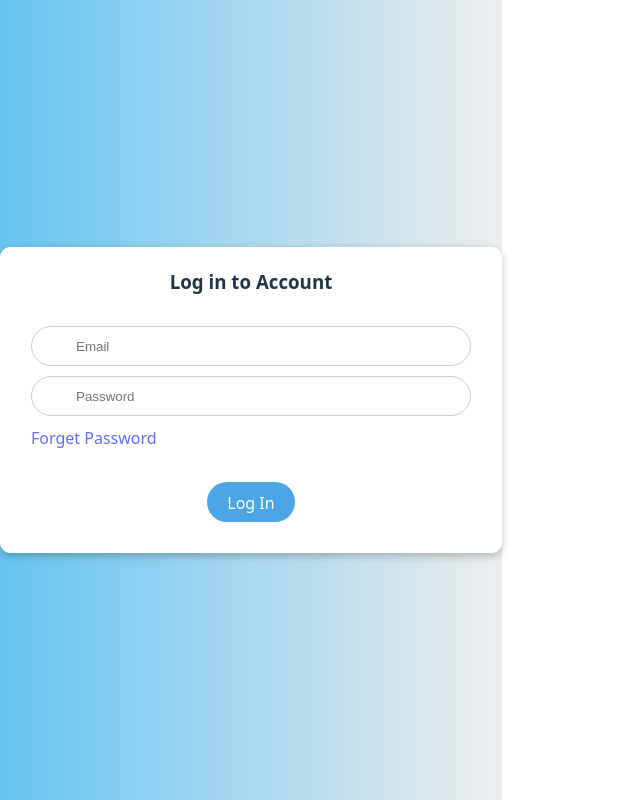
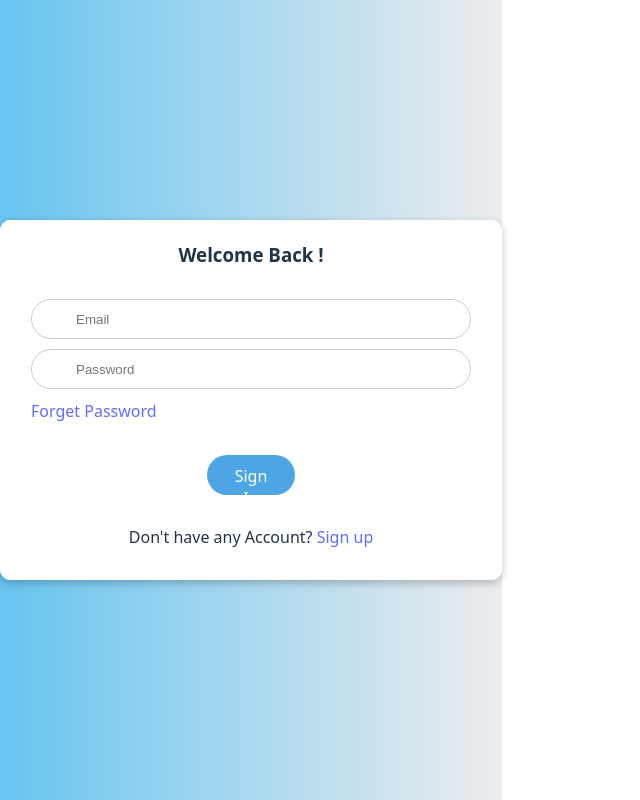
Before and after one commit to hp2604/Tenantrix-Frontend, a React (Vite) app: page /login in a window 1280 px wide. Shown: the whole page, without its empty margins (0-640 px from the left). Built offline with nearby package versions, Linux system fonts and the light colour scheme; no server answers.

Commit message:
Fix : Sign up link

```diff
--- /dev/null
+++ b/src/pages/Auth/Login/Login.css
@@ -0,0 +1,5 @@
+#login-link{
+    margin-top: 20px;
+    display: flex;
+    justify-content: center;
+}
--- a/src/pages/Auth/Login/index.jsx
+++ b/src/pages/Auth/Login/index.jsx
@@ -5,60 +5,87 @@ import Button from "../../../components/Button";
 import { useFormik } from "formik";
 import Loader from "../../../components/Loader";
 import { login } from "../../../services/Auth";
-import {  LoginSchemas } from "../../../schema";
+import { LoginSchemas } from "../../../schema";
 import { useDispatch } from "react-redux";
 import { setUser } from "../../../store/slice/UserSlice";
 import { useNavigate } from "react-router-dom";
 import { getToken, setToken } from "../../../util/Token";
+import "./Login.css"
 
-const Login=()=>{
-    const initialValue={
-        email:"",
-        password :""
-    }
-     const dispatch=useDispatch();
-     const navigate=useNavigate();
-    const [loading,setLoading]=useState(false);
-    const[error,setError]=useState(null);
-    const{values,handleSubmit,errors,touched,handleChange}=useFormik({
+const Login = () => {
+  const initialValue = {
+    email: "",
+    password: "",
+  };
+  const dispatch = useDispatch();
+  const navigate = useNavigate();
+  const [loading, setLoading] = useState(false);
+  const [error, setError] = useState(null);
+  const { values, handleSubmit, errors, touched, handleChange } = useFormik({
     initialValues: initialValue,
-        validationSchema :LoginSchemas,
-        onSubmit:async(values,action)=>{
+    validationSchema: LoginSchemas,
+    onSubmit: async (values, action) => {
       try {
         setError(null);
         setLoading(true);
-                const response=await login(values);
-                setToken('token',response.data.token);
+        const response = await login(values);
+        setToken("token", response.data.token);
         dispatch(setUser(response.data.user));
-                navigate("/dashboard")
+        navigate("/dashboard");
         setLoading(false);
         action.resetForm();
       } catch (error) {
         setLoading(false);
-                setError(error)
+        setError(error);
       }
-
     },
-    })
-    return(
+  });
+  return (
     <>
       <div className="container">
-        <Card type={'vertical'} title={"Log in to Account"}>
-             { error && (<p style={{color:"red"}}>{error}</p>)}
+        <Card type={"vertical"} title={"Welcome Back !"}>
+          {error && <p style={{ color: "red" }}>{error}</p>}
           <form onSubmit={handleSubmit}>
-                <Inputs type={'email'} placeholder={'Email'} varient={errors.email && touched.email?'error':'normal'} handleChange={handleChange} value={values.email} name={'email'}/>
-                 { errors.email && touched.email? <div className="error-message">{errors.email} </div>: null }
-                <Inputs type={'password'} placeholder={"Password"} varient={errors.password && touched.password ?'error':'normal'} max={8} handleChange={handleChange} value={values.password} name={'password'}/>
-                 { errors.password && touched.password ? <div className="error-message">{errors.password} </div>: null }
+            <Inputs
+              type={"email"}
+              placeholder={"Email"}
+              varient={errors.email && touched.email ? "error" : "normal"}
+              handleChange={handleChange}
+              value={values.email}
+              name={"email"}
+            />
+            {errors.email && touched.email ? (
+              <div className="error-message">{errors.email} </div>
+            ) : null}
+            <Inputs
+              type={"password"}
+              placeholder={"Password"}
+              varient={errors.password && touched.password ? "error" : "normal"}
+              max={8}
+              handleChange={handleChange}
+              value={values.password}
+              name={"password"}
+            />
+            {errors.password && touched.password ? (
+              <div className="error-message">{errors.password} </div>
+            ) : null}
             <a href="/forget"> Forget Password</a>
-                 {
-                    loading ? (<button><Loader  width={"30"} height={"20"} visible={loading}/></button> ):<Button type={"submit"} text={"Log In"}/>
-                 }
-
+            {loading ? (
+              <button>
+                <Loader width={"30"} height={"20"} visible={loading} />
+              </button>
+            ) : (
+              <Button type={"submit"} text={"Sign In"} />
+            )}
+            <div id="login-link">
+              <p>
+                Don't have any Account? <a href="/"> Sign up</a>{" "}
+              </p>
+            </div>
           </form>
         </Card>
       </div>
     </>
-    )
-}
-export default Login
+  );
+};
+export default Login;
```
Lines whose indentation alone changed are shown as unchanged.
